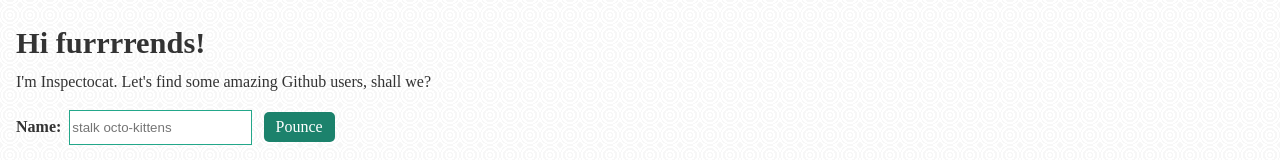
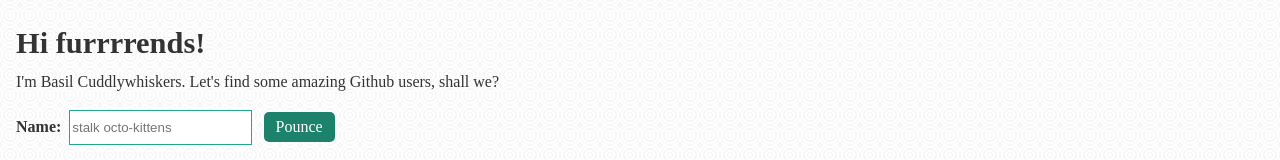
Before and after one commit to msksfo/OctoFurrend-Finder, a Gatsby site: page / in a window 1280 px wide. Shown: the part 122-282 px from the top of the page. Built offline with nearby package versions, Linux system fonts and the light colour scheme; Gatsby itself is replaced by a stand-in of ours.

Commit message:
refactor: rename cat to Basil Cuddlywhiskers.

```diff
--- a/src/pages/index.js
+++ b/src/pages/index.js
@@ -14,7 +14,11 @@ const IndexPage = () => (
     </Helmet>
     <Layout>
       <h1>Hi furrrrends!</h1>
-      <p> I'm Inspectocat. Let's find some amazing Github users, shall we?</p>
+      <p>
+        {" "}
+        I'm Basil Cuddlywhiskers. Let's find some amazing Github users, shall
+        we?
+      </p>
     </Layout>
   </div>
 )
```
